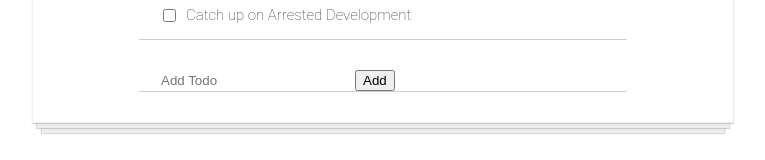
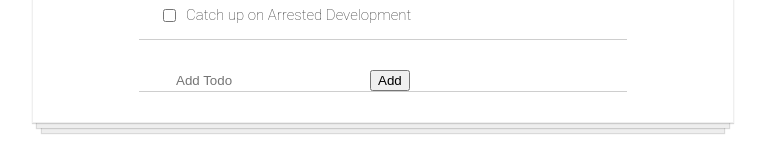
Before and after one commit to zackartborges/todo-app, a React (Create React App) app: page / in a window 1280 px wide. Shown: the part 386-546 px from the top of the page, without its empty margins (257-1022 px from the left). Built offline with nearby package versions, Linux system fonts and the light colour scheme.

Commit message:
moves input box to the right a a bit to line up

```diff
--- a/src/components/AddToDoItem.js
+++ b/src/components/AddToDoItem.js
@@ -4,7 +4,7 @@ function AddToDoItem(props) {
   const [name, setName] = useState(props.task);
   return (
     <div className="add-todo-item">
-      <div style={{ margin: "0 0px 0 0" }}>
+      <div style={{ margin: "0 0 0 15px" }}>
         <input
           style={{ margin: "0 15px 0 0" }}
           type="text"
```
